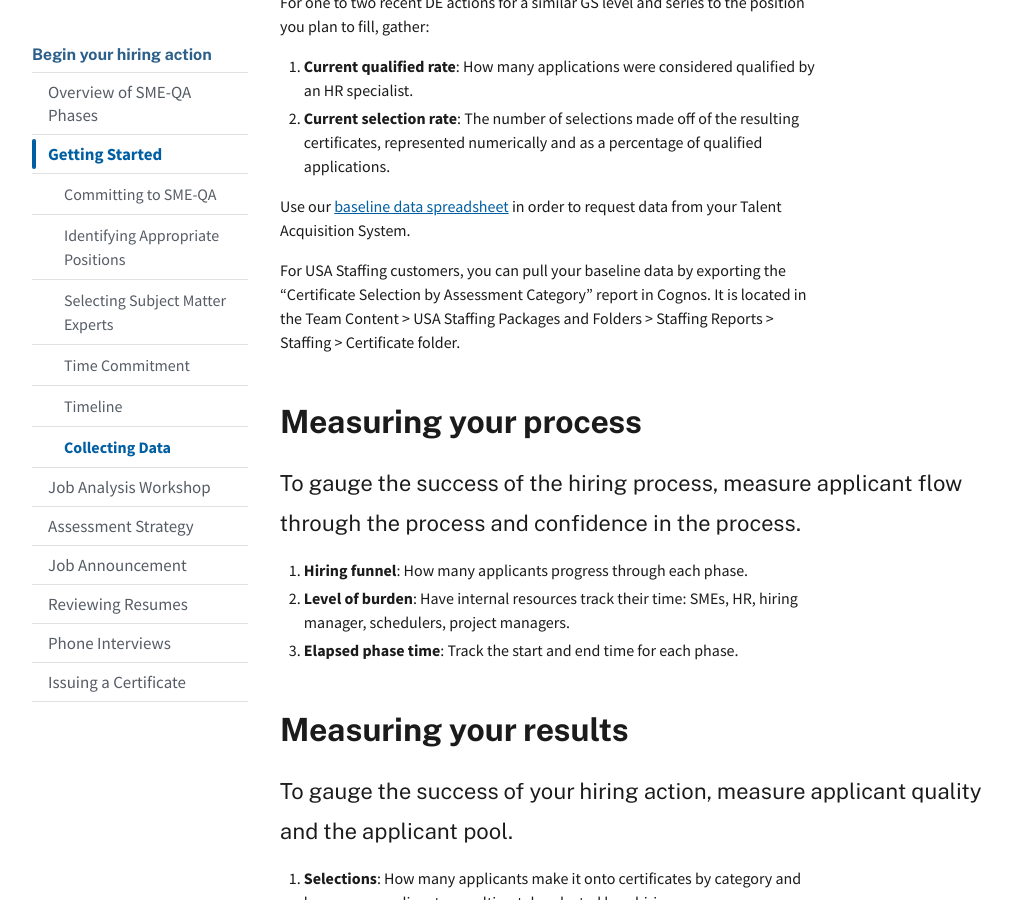
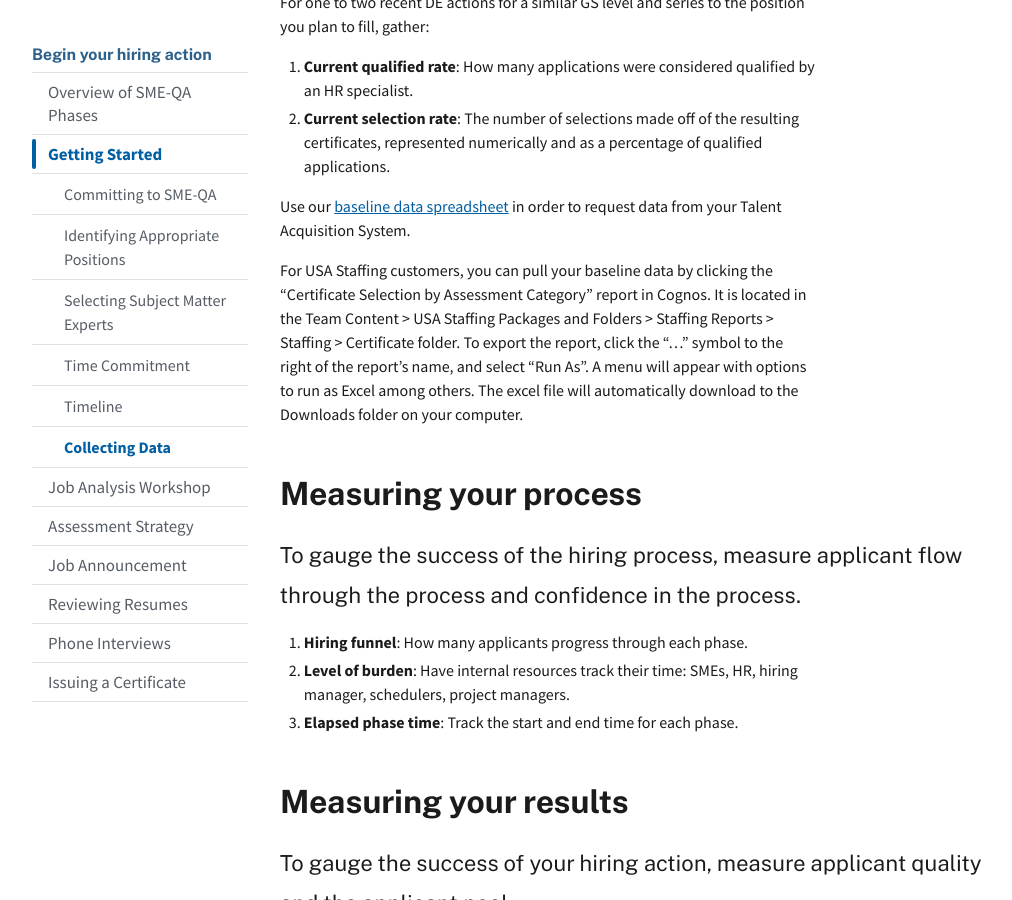
Before and after one commit to usds/SME-QA-Website, a Jekyll site: the page built from pages/phases/getting-started/collecting-data.md, in a window 1280 px wide and 900 px high, scrolled down 684 px. Shown: the whole window, without its empty margins (128-1140 px from the left). Built offline with Jekyll 4.4.1, drawn with Linux system fonts in a browser that asks for light colours.

Commit message:
Update collecting-data.md

```diff
--- a/pages/phases/getting-started/collecting-data.md
+++ b/pages/phases/getting-started/collecting-data.md
@@ -22,7 +22,7 @@ For one to two recent DE actions for a similar GS level and series to the positi
 
 Use our <a href="{{site.baseline}}/toolkit/getting-started/baseline-data-to-collect.xlsx">baseline data spreadsheet</a> in order to request data from your Talent Acquisition System.
 
-For USA Staffing customers, you can pull your baseline data by exporting the “Certificate Selection by Assessment Category” report in Cognos. It is located in the Team Content > USA Staffing Packages and Folders > Staffing Reports > Staffing > Certificate folder.
+For USA Staffing customers, you can pull your baseline data by clicking the “Certificate Selection by Assessment Category” report in Cognos. It is located in the Team Content > USA Staffing Packages and Folders > Staffing Reports > Staffing > Certificate folder. To export the report, click the “…” symbol to the right of the report’s name, and select “Run As”.  A menu will appear with options to run as Excel among others. The excel file will automatically download to the Downloads folder on your computer.
 
 ## Measuring your process
 
```
